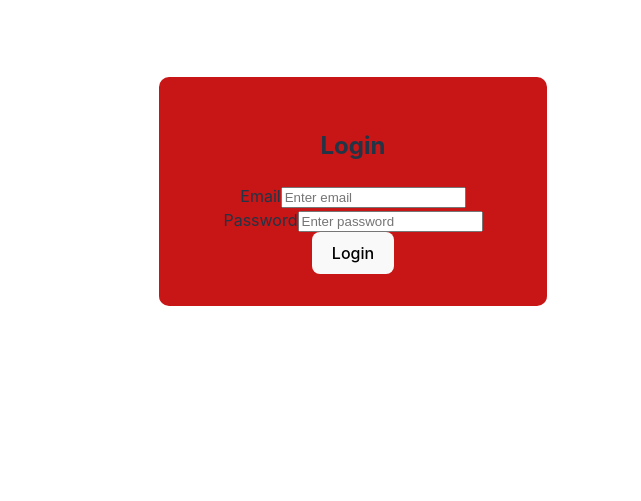
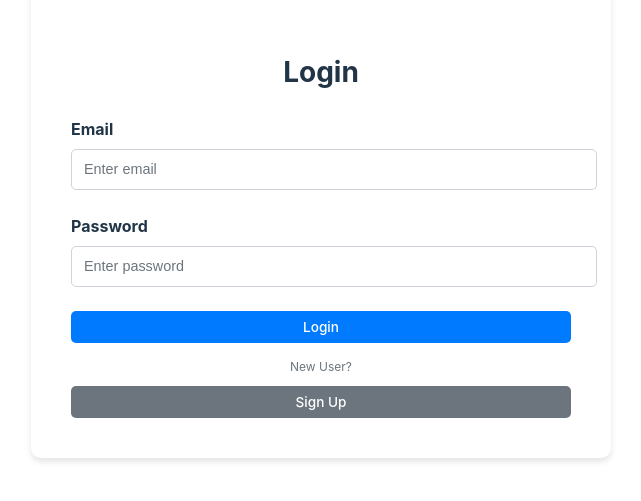
Before and after one commit to aryansh-novostack/Turing-Titans, a React (Vite) app: page / in a window 1280 px wide. Shown: the part 209-710 px from the top of the page, without its empty margins (319-960 px from the left). Built offline with nearby package versions, Linux system fonts and the light colour scheme.

Commit message:
Login Page Ui

```diff
--- a/src/components/login/index.jsx
+++ b/src/components/login/index.jsx
@@ -1,10 +1,9 @@
-
 import React from "react";
 import "./login.css";
 
 const Login = () => {
   return (
-    <div className="container d-flex justify-content-center align-items-center vh-100">
+    <div className="container d-flex justify-content-center align-items-center">
       <div className="card p-4 shadow-lg login-card">
         <h2 className="text-center mb-4">Login</h2>
         <form>
@@ -18,6 +17,10 @@ const Login = () => {
           </div>
           <button type="submit" className="btn btn-primary w-100">Login</button>
         </form>
+        <div className="new">
+        <p className="new-user">New User?</p>
+        <button className="btn btn-secondary w-100">Sign Up</button>
+        </div>
       </div>
     </div>
   );
--- a/src/components/login/login.css
+++ b/src/components/login/login.css
@@ -1,7 +1,103 @@
-/* login.vcss */
-.login-card {
-    max-width: 400px;
+/* login.css */
+
+.container {
+    height: 100vh;
+    display: flex;
+    justify-content: center;
+    align-items: center;
+    width: 600px;
+    /* background-color: #f8f9fa; */
+    /* border: 1px solid red; */
+  }
+
+  .login-card {
+    max-width: 500px;
     width: 100%;
+    padding: 2.5rem;
     border-radius: 10px;
-    background: #c81515;
+    background: #ffffff;
+    box-shadow: 0 4px 6px rgba(0, 0, 0, 0.1);
   }
+
+  h2 {
+    text-align: center;
+    margin-bottom: 1.5rem;
+    font-size: 1.75rem;
+  }
+
+  .form-label {
+    font-weight: bold;
+    display: block;
+    margin-bottom: 0.5rem;
+    text-align: left;
+  }
+
+  .form-control {
+    width: 100%;
+    padding: 12px;
+    border: 1px solid #ced4da;
+    border-radius: 5px;
+    margin-bottom: 1.5rem;
+    display: block;
+  }
+
+  .form-control::placeholder {
+    text-align: left;
+    color: #6c757d;
+    font-size: 0.9rem;
+  }
+
+  .btn-primary {
+    background-color: #007bff;
+    border: none;
+    padding: 12px;
+    border-radius: 5px;
+    color: #fff;
+    width: 100%;
+    cursor: pointer;
+    font-size: 1rem;
+  }
+
+  .btn-primary:hover {
+    background-color: #0056b3;
+  }
+  /* new feaure  */
+  .new-user {
+    text-align: center;
+    color: #6c757d;
+    font-size: 0.75rem; /* Made the text smaller */
+    margin-top: 0.3rem; /* Reduced space */
+    margin-bottom: 0.1rem; /* Closer to the Sign Up button */
+}
+
+  .btn-secondary {
+    background-color: #6c757d;
+    border: none;
+    padding: 12px;
+    border-radius: 5px;
+    color: #fff;
+    width: 100%;
+    cursor: pointer;
+    font-size: 1rem;
+    margin-top: 0.5rem;
+  }
+
+  .btn-secondary:hover {
+    background-color: #5a6268;
+  }
+
+
+  .btn-primary, .btn-secondary {
+    width: 100%;  /* Smaller buttons */
+    padding: 8px; /* Adjusted padding */
+    font-size: 0.85rem; /* Adjusted text size */
+}
+
+.new{
+    display: flex;
+    flex-direction: column;
+    margin-top: 10px;
+}
+
+
+/* Adjusted button width */
```
